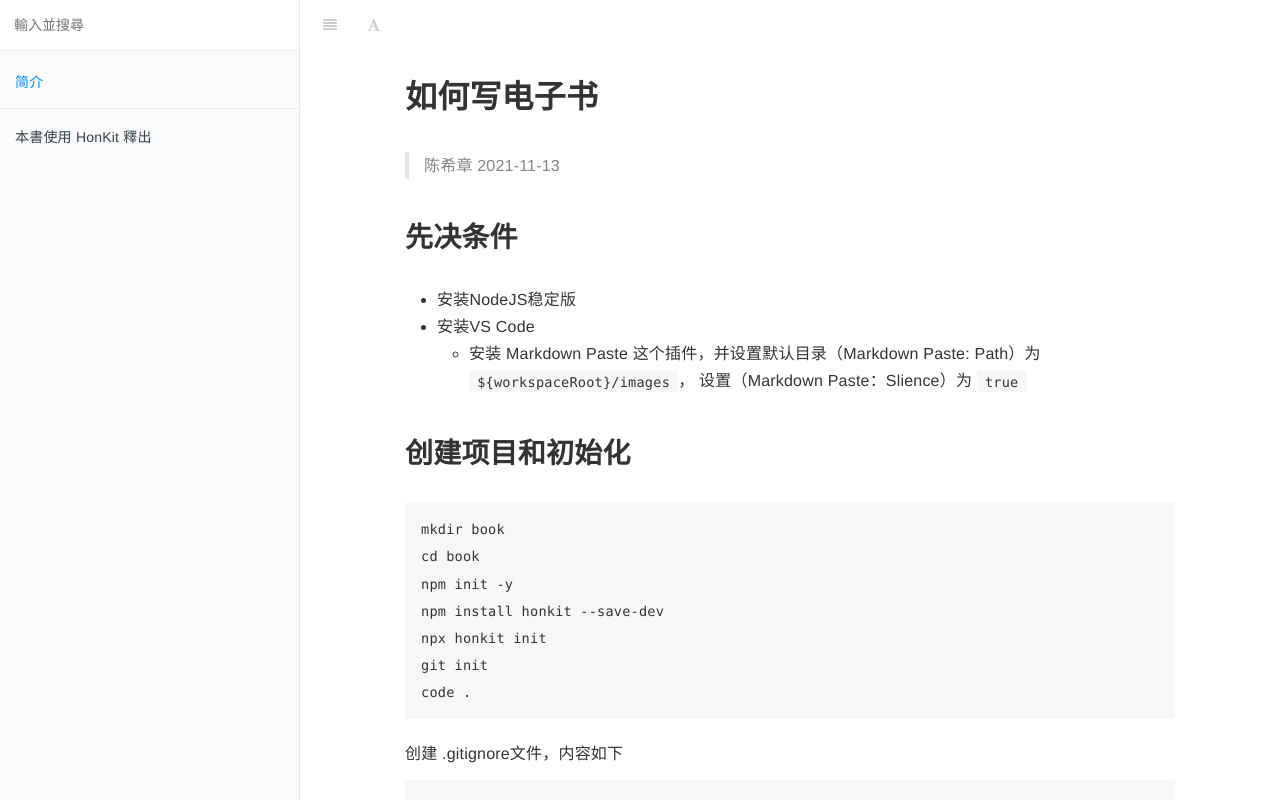
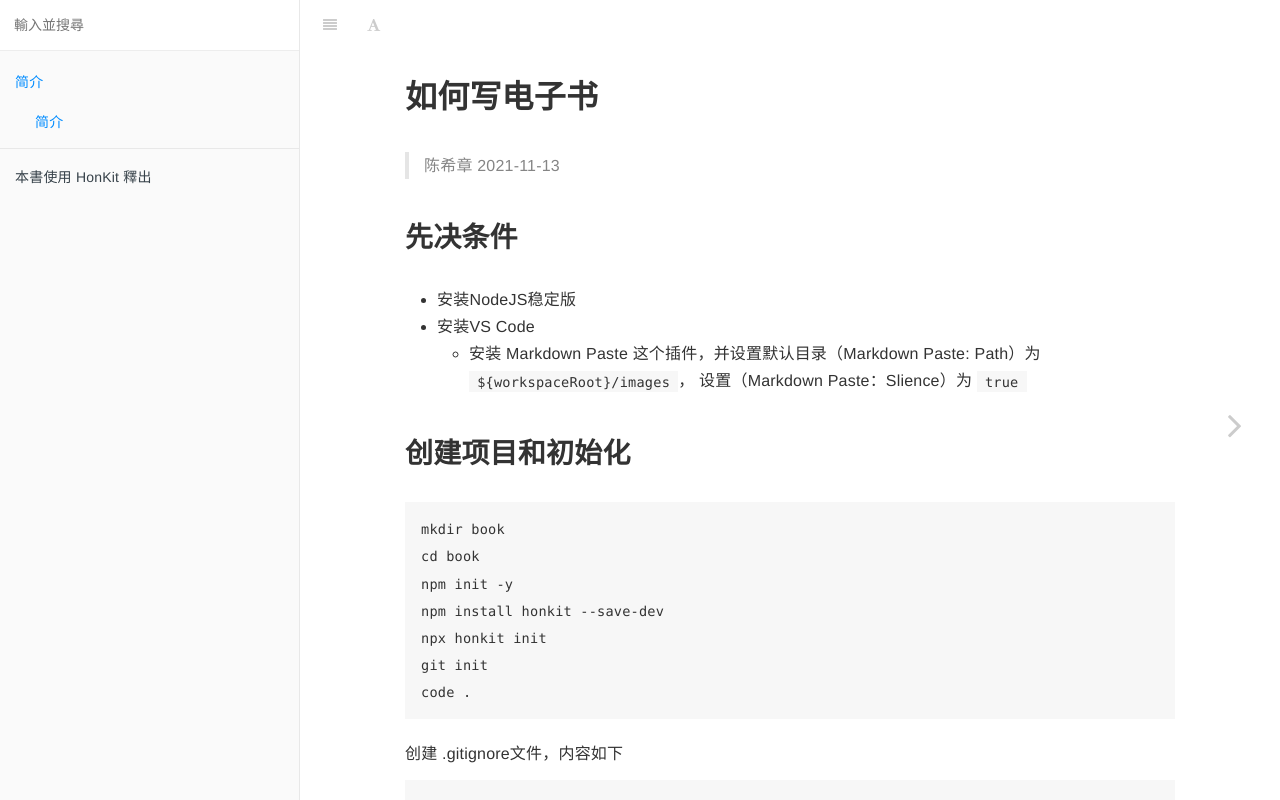
Before and after one commit to MSoldlulu/MW-SCI, a plain HTML site: page index.html in a window 1280 px wide. Drawn offline with Linux system fonts and the light colour scheme.

Commit message:
deploy: c2e0fd374322b173cac1d600e58720a1e5aab480

```diff
--- a/index.html
+++ b/index.html
@@ -95,6 +95,25 @@
                 </a>
 
 
+
+            <ul class="articles">
+
+
+        <li class="chapter active" data-level="1.1.1" data-path="./">
+
+                <a href="./">
+
+
+                    简介
+
+                </a>
+
+
+
+        </li>
+
+
+            </ul>
 
         </li>
 
@@ -259,6 +278,10 @@ _book
 
 
 
+                <a href="./" class="navigation navigation-next navigation-unique" aria-label="Next page: 简介">
+                    <i class="fa fa-angle-right"></i>
+                </a>
+
 
 
     </div>
@@ -266,7 +289,7 @@ _book
     <script>
         var gitbook = gitbook || [];
         gitbook.push(function() {
-            gitbook.page.hasChanged({"page":{"title":"简介","level":"1.1","depth":1,"dir":"ltr"},"config":{"plugins":["honkit-plugin-google-analytics"],"root":"docs","styles":{"website":"styles/website.css","pdf":"styles/pdf.css","epub":"styles/epub.css","mobi":"styles/mobi.css","ebook":"styles/ebook.css","print":"styles/print.css"},"pluginsConfig":{"analytics":{"uid":"UA-194975404-1"},"honkit-plugin-google-analytics":{},"highlight":{},"search":{},"lunr":{"maxIndexSize":1000000,"ignoreSpecialCharacters":false},"fontsettings":{"theme":"white","family":"sans","size":2},"theme-default":{"styles":{"website":"styles/website.css","pdf":"styles/pdf.css","epub":"styles/epub.css","mobi":"styles/mobi.css","ebook":"styles/ebook.css","print":"styles/print.css"},"showLevel":false}},"theme":"default","author":"作者名称","pdf":{"pageNumbers":true,"fontSize":12,"fontFamily":"Arial","paperSize":"a4","chapterMark":"pagebreak","pageBreaksBefore":"/","margin":{"right":62,"left":62,"top":56,"bottom":56},"embedFonts":false},"structure":{"langs":"LANGS.md","readme":"README.md","glossary":"GLOSSARY.md","summary":"SUMMARY.md"},"variables":{},"title":"我的书籍标题","language":"zh","gitbook":"*","description":"书籍的描述信息，可用于SEO"},"file":{"path":"README.md","mtime":"2022-05-31T08:45:38.526Z","type":"markdown"},"gitbook":{"version":"3.6.23","time":"2022-05-31T08:45:58.978Z"},"basePath":".","book":{"language":""}});
+            gitbook.page.hasChanged({"page":{"title":"简介","level":"1.1","depth":1,"next":{"title":"简介","level":"1.1.1","depth":2,"path":"README.md","ref":"README.md","articles":[]},"dir":"ltr"},"config":{"plugins":["honkit-plugin-google-analytics"],"root":"docs","styles":{"website":"styles/website.css","pdf":"styles/pdf.css","epub":"styles/epub.css","mobi":"styles/mobi.css","ebook":"styles/ebook.css","print":"styles/print.css"},"pluginsConfig":{"analytics":{"uid":"UA-194975404-1"},"honkit-plugin-google-analytics":{},"highlight":{},"search":{},"lunr":{"maxIndexSize":1000000,"ignoreSpecialCharacters":false},"fontsettings":{"theme":"white","family":"sans","size":2},"theme-default":{"styles":{"website":"styles/website.css","pdf":"styles/pdf.css","epub":"styles/epub.css","mobi":"styles/mobi.css","ebook":"styles/ebook.css","print":"styles/print.css"},"showLevel":false}},"theme":"default","author":"作者名称","pdf":{"pageNumbers":true,"fontSize":12,"fontFamily":"Arial","paperSize":"a4","chapterMark":"pagebreak","pageBreaksBefore":"/","margin":{"right":62,"left":62,"top":56,"bottom":56},"embedFonts":false},"structure":{"langs":"LANGS.md","readme":"README.md","glossary":"GLOSSARY.md","summary":"SUMMARY.md"},"variables":{},"title":"我的书籍标题","language":"zh","gitbook":"*","description":"书籍的描述信息，可用于SEO"},"file":{"path":"README.md","mtime":"2022-05-31T08:51:13.221Z","type":"markdown"},"gitbook":{"version":"3.6.23","time":"2022-05-31T08:51:33.719Z"},"basePath":".","book":{"language":""}});
         });
     </script>
 </div>
```
